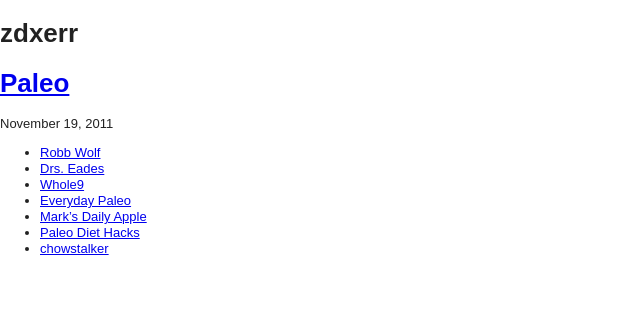
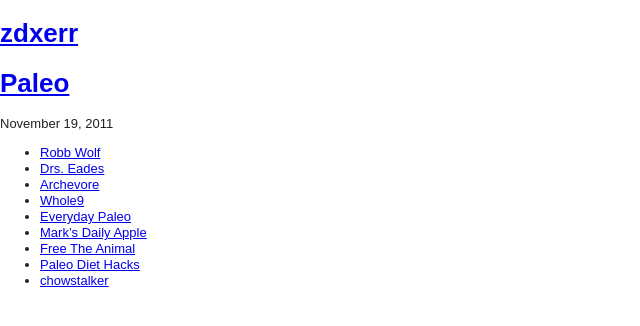
Before and after one commit to zdxerr/zdxerr.github.com, a Jekyll site: the page built from _posts/2011-11-19-paleo.markdown, in a window 1280 px wide. Shown: the top 326 px of the page, without its empty margins (0-640 px from the left). Built offline with Jekyll 4.4.1, drawn with Linux system fonts in a browser that asks for light colours; nearby versions of some CDN libraries.

Commit message:
Added some paleo links.\nChanged default layout.

```diff
--- a/_layouts/default.html
+++ b/_layouts/default.html
@@ -24,7 +24,7 @@
 
   <div id="container">
     <header>
-        <h1>zdxerr</h1>
+        <h1><a href="/">zdxerr</a></h1>
     </header>
     <div id="main" role="main">
         {{ content }}
--- a/_posts/2011-11-19-paleo.markdown
+++ b/_posts/2011-11-19-paleo.markdown
@@ -6,8 +6,10 @@ categories: [links, nutrition]
 
 - [Robb Wolf](http://robbwolf.com/)
 - [Drs. Eades](http://www.proteinpower.com/)
+- [Archevore](http://www.archevore.com/)
 - [Whole9](http://whole9life.com/)
 - [Everyday Paleo](http://everydaypaleo.com/)
 - [Mark's Daily Apple](http://www.marksdailyapple.com/)
+- [Free The Animal](http://freetheanimal.com/)
 - [Paleo Diet Hacks](http://paleohacks.com/)
 - [chowstalker](http://www.chowstalker.com/)
```
